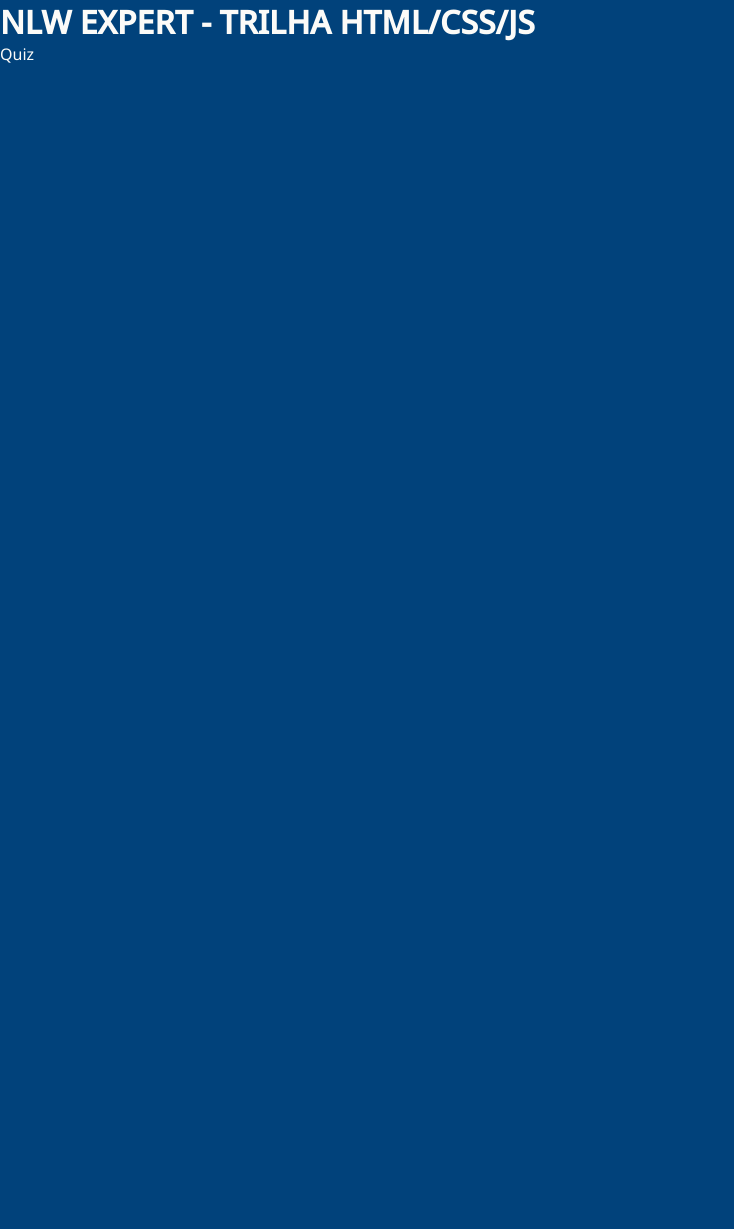
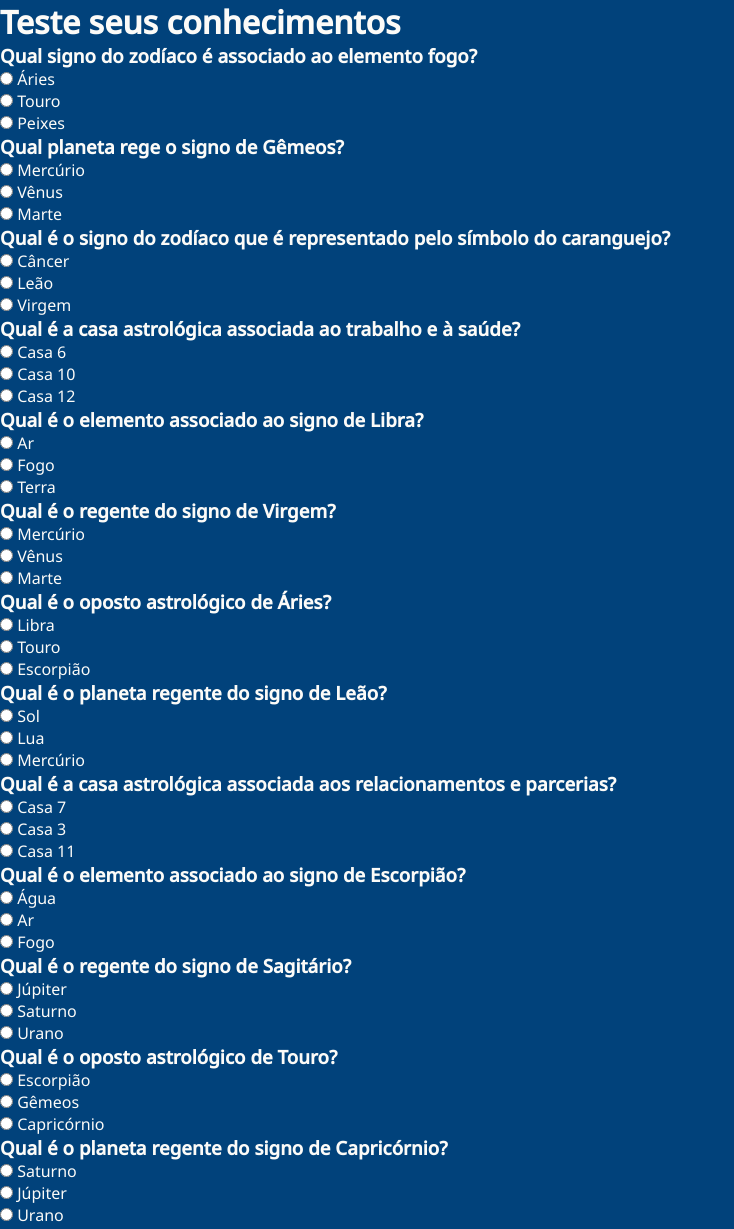
Before and after one commit to nlnadialigia/quiz-nlw-expert, a plain HTML site: page index.html in a window 1280 px wide. Shown: the top 1229 px of the page, without its empty margins (0-734 px from the left). Before the commit the page ends 800 px from the top, so only its background shows below. Drawn offline with Linux system fonts and the light colour scheme.

Commit message:
create html and js questions

```diff
--- a/index.html
+++ b/index.html
@@ -11,7 +11,18 @@
   <title>Quiz</title>
 </head>
 <body>
-  <h1>NLW EXPERT - TRILHA HTML/CSS/JS</h1>
-  <p>Quiz</p>
+  <h1>Teste seus conhecimentos</h1>
+  <div id="quiz"></div>
+  <template>
+    <div class="quiz-item">
+      <h3>Pergunta 01</h3>
+      <dl>
+        <dt>
+          <input type="radio" name="item" value="0">
+          <span>Resposta A</span>
+        </dt>
+    </div>
+  </template>
+  <script src="./script.js"></script>
 </body>
 </html>
--- a/script.js
+++ b/script.js
@@ -0,0 +1,100 @@
+const questions = [
+  {
+    question: "Qual signo do zodíaco é associado ao elemento fogo?",
+    answers: ["Áries", "Touro", "Peixes"],
+    rightAnswer: 0,
+  },
+  {
+    question: "Qual planeta rege o signo de Gêmeos?",
+    answers: ["Mercúrio", "Vênus", "Marte"],
+    rightAnswer: 0,
+  },
+  {
+    question:
+      "Qual é o signo do zodíaco que é representado pelo símbolo do caranguejo?",
+    answers: ["Câncer", "Leão", "Virgem"],
+    rightAnswer: 0,
+  },
+  {
+    question: "Qual é a casa astrológica associada ao trabalho e à saúde?",
+    answers: ["Casa 6", "Casa 10", "Casa 12"],
+    rightAnswer: 0,
+  },
+  {
+    question: "Qual é o elemento associado ao signo de Libra?",
+    answers: ["Ar", "Fogo", "Terra"],
+    rightAnswer: 0,
+  },
+  {
+    question: "Qual é o regente do signo de Virgem?",
+    answers: ["Mercúrio", "Vênus", "Marte"],
+    rightAnswer: 0,
+  },
+  {
+    question: "Qual é o oposto astrológico de Áries?",
+    answers: ["Libra", "Touro", "Escorpião"],
+    rightAnswer: 0,
+  },
+  {
+    question: "Qual é o planeta regente do signo de Leão?",
+    answers: ["Sol", "Lua", "Mercúrio"],
+    rightAnswer: 0,
+  },
+  {
+    question:
+      "Qual é a casa astrológica associada aos relacionamentos e parcerias?",
+    answers: ["Casa 7", "Casa 3", "Casa 11"],
+    rightAnswer: 0,
+  },
+  {
+    question: "Qual é o elemento associado ao signo de Escorpião?",
+    answers: ["Água", "Ar", "Fogo"],
+    rightAnswer: 0,
+  },
+  {
+    question: "Qual é o regente do signo de Sagitário?",
+    answers: ["Júpiter", "Saturno", "Urano"],
+    rightAnswer: 0,
+  },
+  {
+    question: "Qual é o oposto astrológico de Touro?",
+    answers: ["Escorpião", "Gêmeos", "Capricórnio"],
+    rightAnswer: 0,
+  },
+  {
+    question: "Qual é o planeta regente do signo de Capricórnio?",
+    answers: ["Saturno", "Júpiter", "Urano"],
+    rightAnswer: 0,
+  },
+  {
+    question:
+      "Qual é a casa astrológica associada à criatividade, romance e filhos?",
+    answers: ["Casa 5", "Casa 9", "Casa 2"],
+    rightAnswer: 0,
+  },
+  {
+    question: "Qual é o elemento associado ao signo de Aquário?",
+    answers: ["Ar", "Água", "Fogo"],
+    rightAnswer: 0,
+  },
+];
+
+const quiz = document.querySelector("#quiz");
+const template = document.querySelector("template");
+let countCorrectAnswers = 0;
+
+for (const item of questions) {
+  const quizItem = template.content.cloneNode(true);
+  quizItem.querySelector("h3").textContent = item.question;
+
+  for (const answer of item.answers) {
+    const dt = quizItem.querySelector("dl dt").cloneNode(true);
+    const input = dt.querySelector("input");
+    dt.querySelector("span").textContent = answer;
+
+    quizItem.querySelector("dl").appendChild(dt);
+  }
+
+  quizItem.querySelector("dl dt").remove();
+  quiz.append(quizItem);
+}
```
